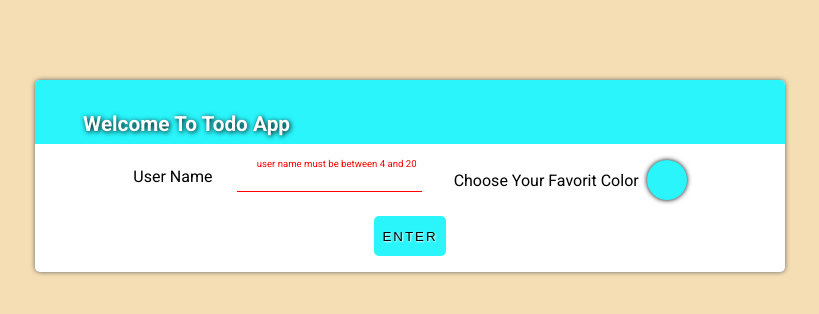
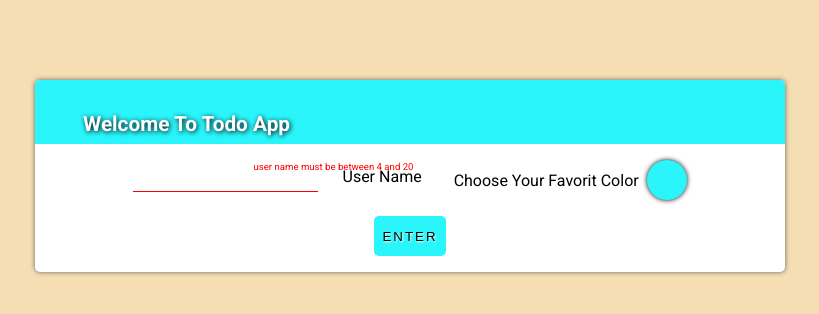
Before and after one commit to AhmadMrf/react-todo, a React (Create React App) app: page / in a window 1280 px wide. Both pictures are taken after a click on the button "ENTER". Shown: the top 314 px of the page, without its empty margins (230-1049 px from the left). Built offline with nearby package versions, Linux system fonts and the light colour scheme.

Commit message:
change some jsx , css and component name

```diff
--- a/src/components/ui/Container.jsx
+++ b/src/components/ui/Container.jsx
@@ -1,5 +1,5 @@
 import React from "react";
-import "./appContainer.css";
+import "./container.css";
 const Container = (props) => {
   return <main className="app-wrapper">{props.children}</main>;
 };
--- a/src/components/ui/InputTag.jsx
+++ b/src/components/ui/InputTag.jsx
@@ -4,8 +4,7 @@ import styles from "./inputTag.module.css";
 const InputTag = (props) => {
   return (
     <div className={`${styles["input-container"]} ${props.className || ""}`}>
-      <p className={styles["error-msg"]}>{props.errorMsg}</p>
-      <label htmlFor={props.id}>{props.label}</label>
+      {props.errorMsg && <p className={styles["error-msg"]}>{props.errorMsg}</p>}
       <input
         onChange={(e) => props.onChangeHandler(e.target.value)}
         type={props.type}
@@ -14,7 +13,9 @@ const InputTag = (props) => {
         value={props.value}
         className={props.error ? styles["input-error"] : ""}
         autoFocus={true}
+        required={props.required}
       />
+      <label htmlFor={props.id}>{props.label}</label>
     </div>
   );
 };
--- a/src/components/ui/appContainer.css
+++ /dev/null
@@ -1,10 +0,0 @@
-.app-wrapper {
-  margin: 10vh auto;
-  /* max-height: 80vh; */
-  width: min(750px, 80vw);
-  min-width: 300px;
-  font-family: "Roboto", sans-serif;
-  background-color: #fff;
-  border-radius: 5px;
-  box-shadow: 0 0 5px #626262;
-}
--- /dev/null
+++ b/src/components/ui/container.css
@@ -0,0 +1,10 @@
+.app-wrapper {
+  margin: 10vh auto;
+  /* max-height: 80vh; */
+  width: min(750px, 80vw);
+  min-width: 300px;
+  font-family: "Roboto", sans-serif;
+  background-color: #fff;
+  border-radius: 5px;
+  box-shadow: 0 0 5px #626262;
+}
--- a/src/components/ui/inputTag.module.css
+++ b/src/components/ui/inputTag.module.css
@@ -10,6 +10,7 @@
   right: 5px;
   font-size: 0.6rem;
   color: red;
+  padding: .2rem;
 }
 .input-container label {
   text-transform: capitalize;
```
